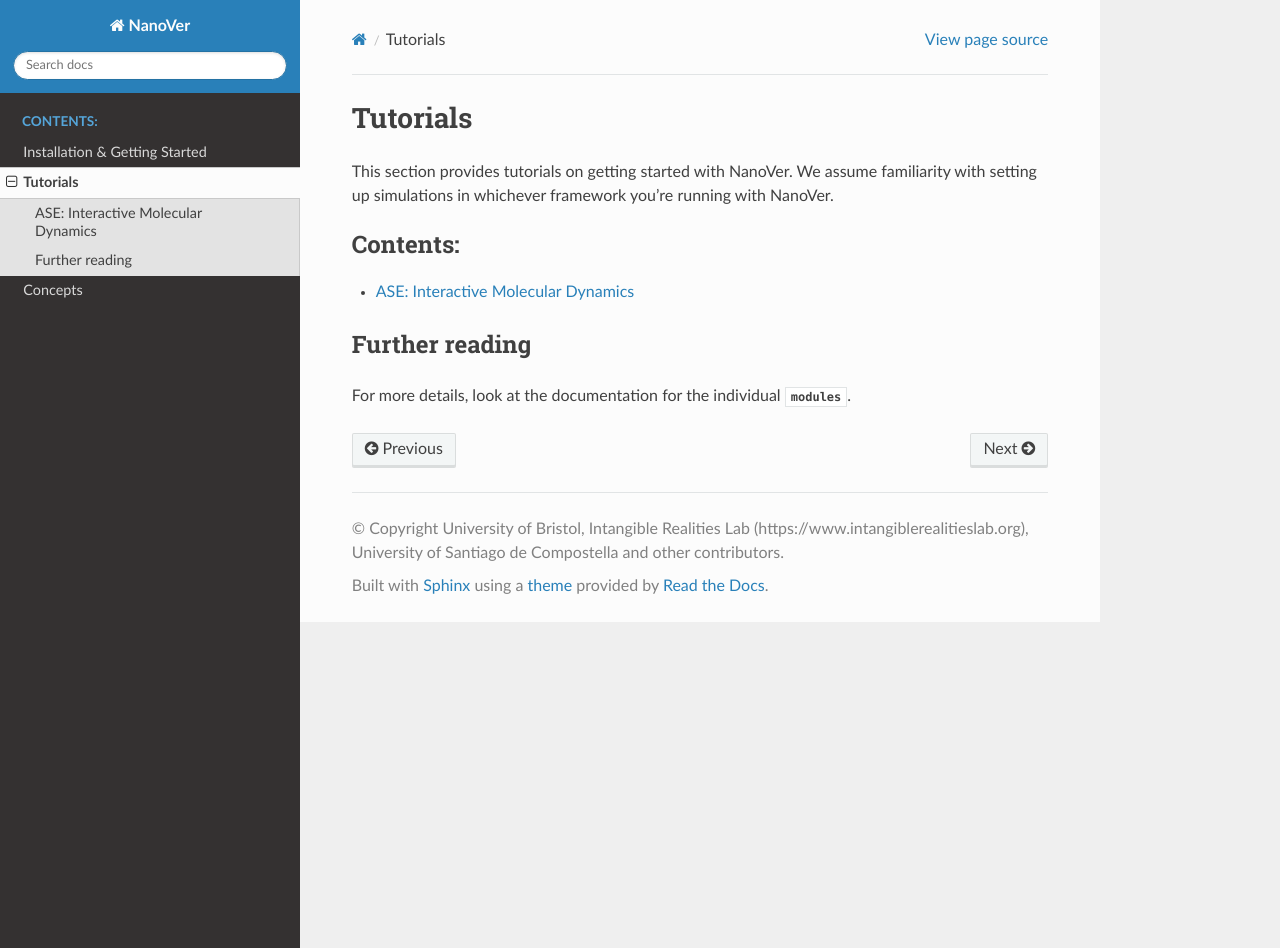
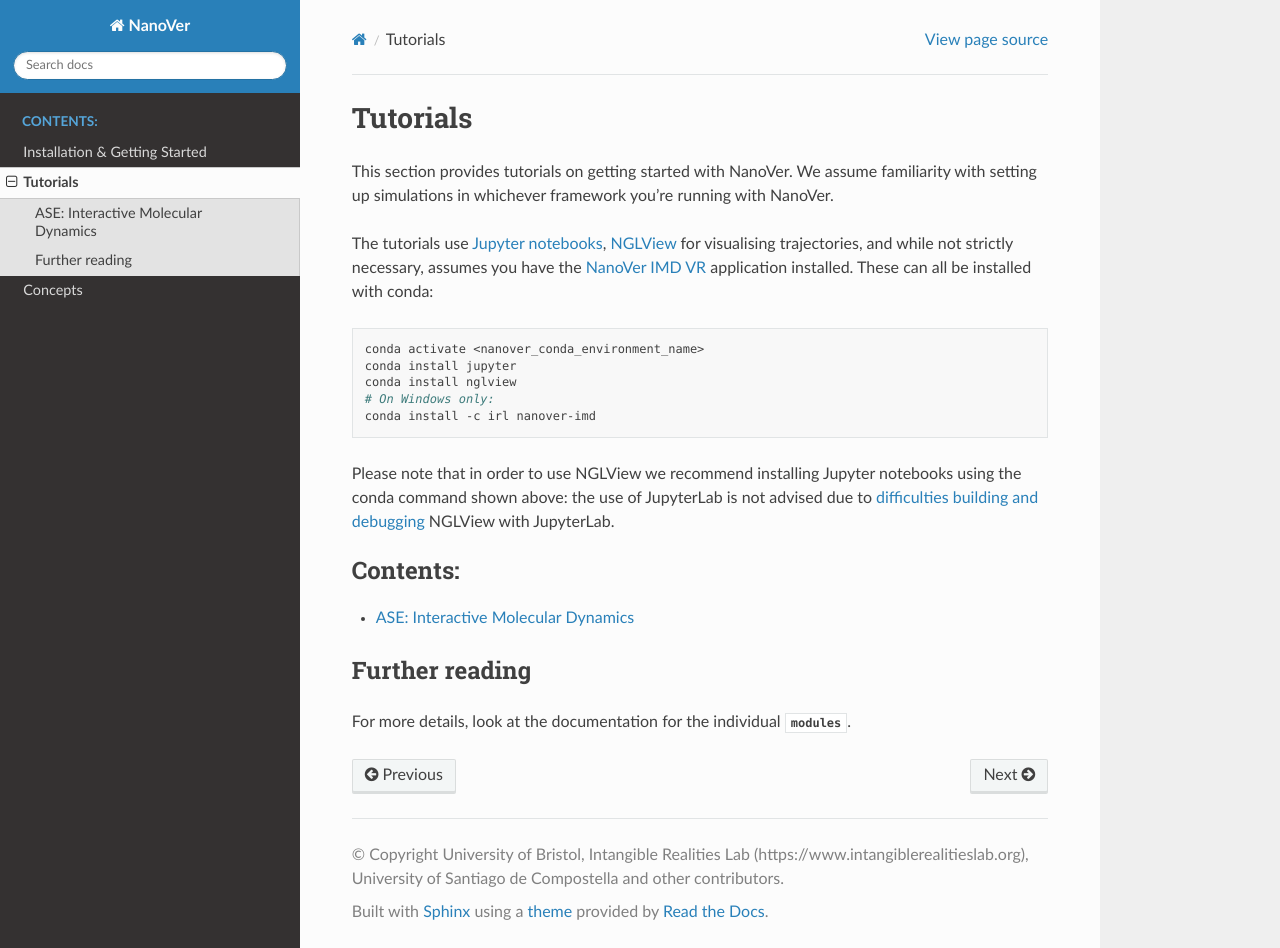
Before and after one commit to IRL2/nanover-docs, a Sphinx documentation site: the page built from source/tutorials/tutorials.rst, in a window 1280 px wide and 948 px high. Built offline with Sphinx 7.4.7 and the Read the Docs theme 2.0.0, drawn with Linux system fonts in a browser that asks for light colours; pages that are not in the unit, such as notebooks, are missing from menus.

Commit message:
Added information about packages required to run jupyter notebooks, and a note about the difficulties with using NGLView with JupyterLab

```diff
--- a/source/tutorials/tutorials.rst
+++ b/source/tutorials/tutorials.rst
@@ -6,6 +6,18 @@
 This section provides tutorials on getting started with NanoVer.
 We assume familiarity with setting up simulations in whichever
 framework you're running with NanoVer.
+
+The tutorials use `Jupyter notebooks <https://jupyter.org>`_, `NGLView <https://github.com/nglviewer/nglview>`_ for visualising trajectories, and while not strictly necessary, assumes you have the `NanoVer IMD VR <https://gitlab.com/intangiblerealities/nanover-applications/nanover-imd>`_ application installed. These can all be installed with conda:
+
+.. code-block:: bash
+
+   conda activate <nanover_conda_environment_name>
+   conda install jupyter
+   conda install nglview
+   # On Windows only:
+   conda install -c irl nanover-imd
+
+Please note that in order to use NGLView we recommend installing Jupyter notebooks using the conda command shown above: the use of JupyterLab is not advised due to `difficulties building and debugging <https://github.com/nglviewer/nglview/issues/845>`_ NGLView with JupyterLab.
 
 .. toctree::
    :maxdepth: 1
```
